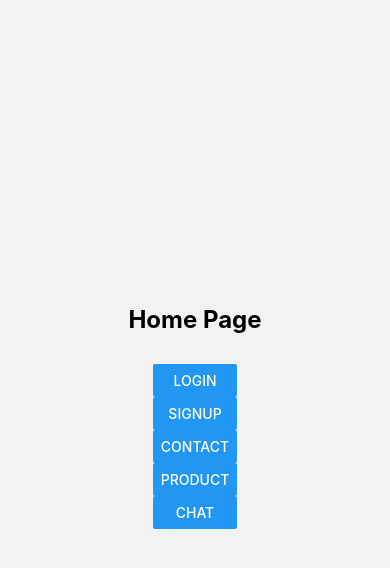
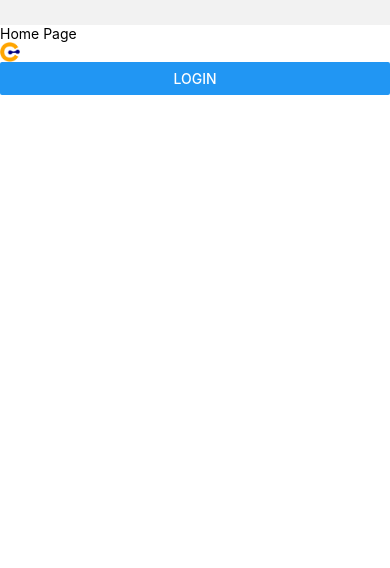
Before and after one commit to TBWLJ/trainApp, a React Native app: screen /Home in a window 390 px wide. Shown: the top 568 px of the page. Built offline with nearby package versions, Linux system fonts and the light colour scheme.

Commit message:
update homepage

```diff
--- a/screens/HomePageScreen.js
+++ b/screens/HomePageScreen.js
@@ -1,32 +1,43 @@
-import React from 'react';
-import { View, Text, Button, StyleSheet } from 'react-native';
+import React from 'react'
+import { View, Text, StyleSheet, Button, Image, TouchableOpacity } from 'react-native'
+import cp from "../assets/cp.png"
 
-export default function HomePageScreen({ navigation }) {
+export default function HomePageScreen( navigation ) {
   return (
     <View style={styles.container}>
-      <Text style={styles.title}>Home Page</Text>
+      <Text>Home Page</Text>
       <View style={styles.inner}>
-        <Button title="Login" onPress={() => navigation.navigate('Login')} />
-        <Button title="Signup" onPress={() => navigation.navigate('Signup')} />
-        <Button title="Contact" onPress={() => navigation.navigate('Contact')} />
-        <Button title="Product" onPress={() => navigation.navigate('Product')} />
-        <Button title="Chat" onPress={() => navigation.navigate('Chat')} />
+        <View>
+          <Image source={cp} style={styles.image} />
+        </View>
+        <View>
+          <Button title="Login" onPress={() => navigation.navigate('Login')} />
+        </View>
+      </View>
+      <View>
+        <Text></Text>
       </View>
     </View>
-  );
+  )
 }
 
 const styles = StyleSheet.create({
   container: {
     flex: 1,
-    justifyContent: 'center',
-    alignItems: 'center' },
+    backgroundColor: '#fff',
+    marginTop: 25
+  },
   title: {
     fontSize: 24,
     fontWeight: 'bold',
-    marginBottom: 20 },
-    inner: {
-        display: "flex",
-        padding: 10
-    }
-});
+    marginButtom: 20,
+  },
+  inner: {
+    display: 'flex',
+    justifyContent: 'space-between',
+  },
+  image: {
+    width: 20,
+    height: 20
+  }
+})
```
